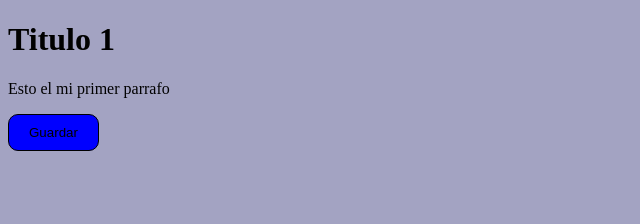
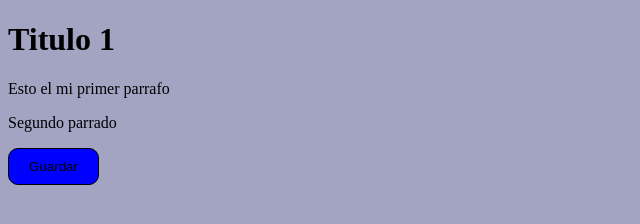
Before and after one commit to gonzalopantoja88/vt-laboratorio, a plain HTML site: page index.html in a window 1280 px wide. Shown: the whole page, without its empty margins (0-640 px from the left). Drawn offline with Linux system fonts and the light colour scheme.

Commit message:
Segundo parrafo

```diff
--- a/index.html
+++ b/index.html
@@ -11,6 +11,7 @@
     <h1>Titulo 1</h1>
     <div>
         <p>Esto el mi primer parrafo</p>
+        <p>Segundo parrado</p>
         <button class="btn">Guardar</button>
     </div>
 </body>
```
